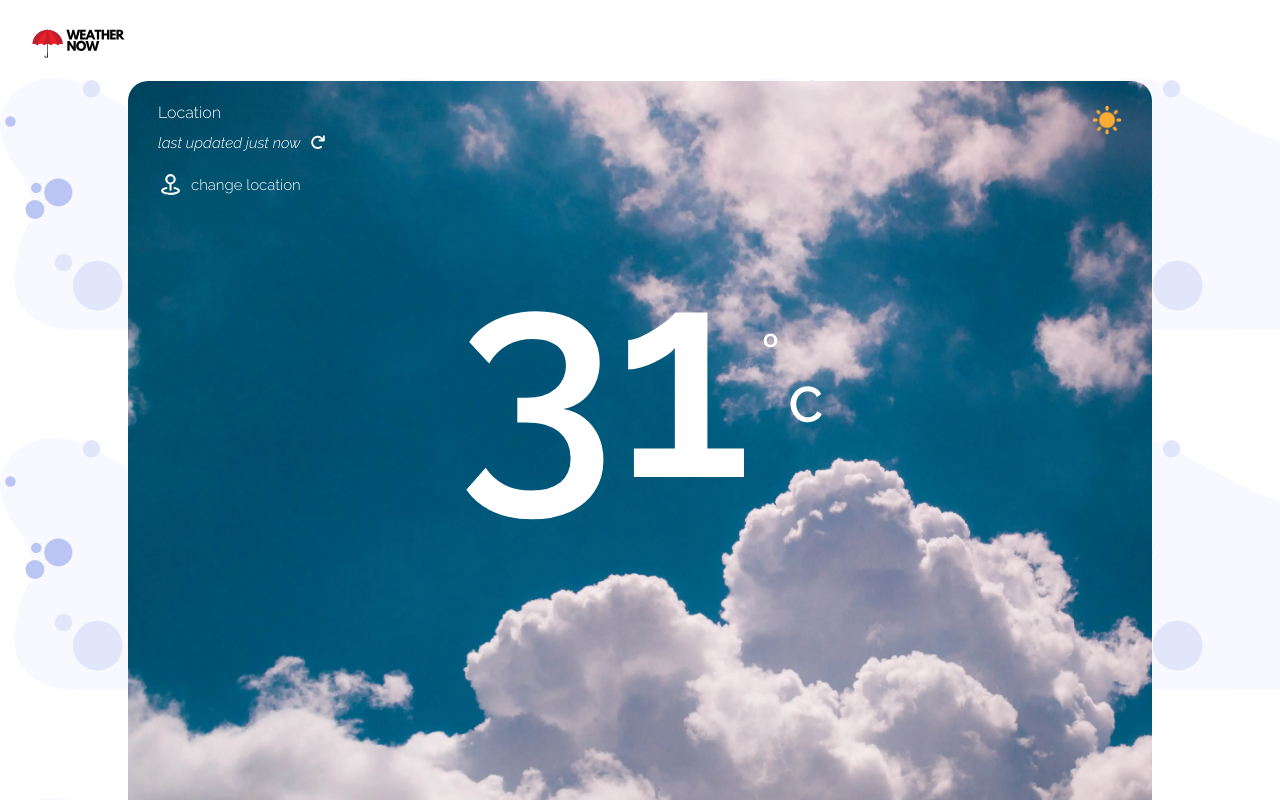
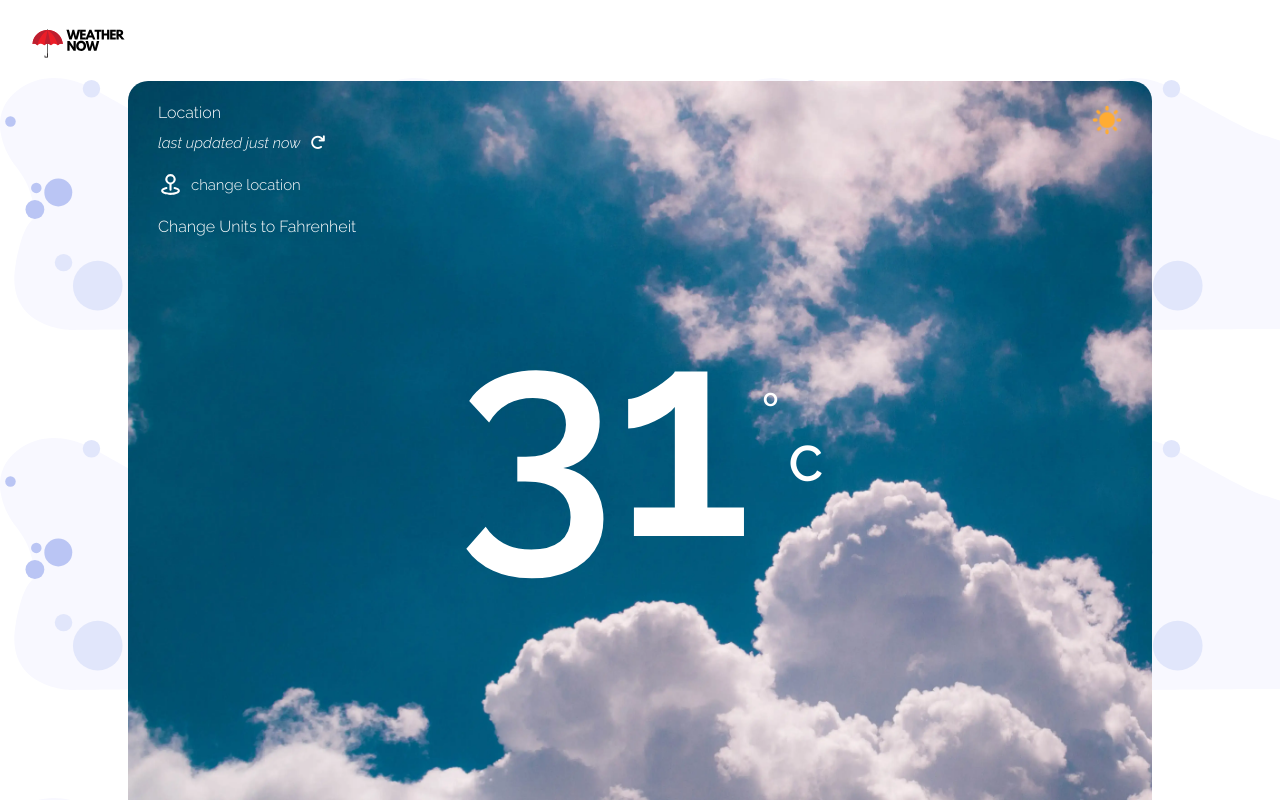
Before and after one commit to Kudadjie/WeatherApp_2.0, a React (Vite) app: page / in a window 1280 px wide. Shown: the top 800 px of the page. Built offline with nearby package versions, Linux system fonts and the light colour scheme.

Commit message:
Added unit change btn

```diff
--- a/src/components/interface/InfoSectionBrief.jsx
+++ b/src/components/interface/InfoSectionBrief.jsx
@@ -37,6 +37,10 @@ export default function InfoSectionBrief() {
 
           </span> */}
           </button>
+          {/* Change based on state */}
+          <button className="infoSectionBriefUpper__changeUnit">
+            Change Units to Fahrenheit
+          </button>
         </div>
         {Icon}
         {/* Conditionally render */}
--- a/src/components/interface/scss/InfoSectionBrief.scss
+++ b/src/components/interface/scss/InfoSectionBrief.scss
@@ -28,6 +28,16 @@
   }
 
   &__changeLocation:hover {
+    text-decoration: underline;
+  }
+
+  &__changeUnit {
+    @include unbutton("inherit");
+    font-size: 16px;
+    padding: 20px 0;
+  }
+
+  &__changeUnit:hover {
     text-decoration: underline;
   }
 }
```
